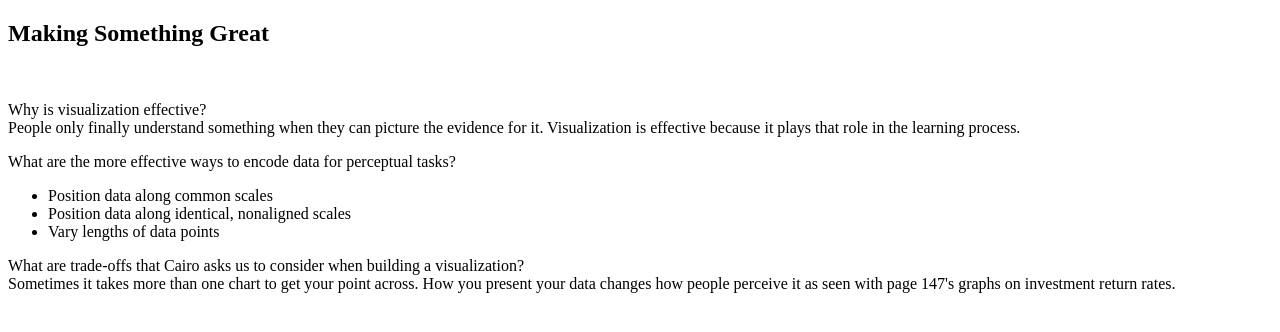
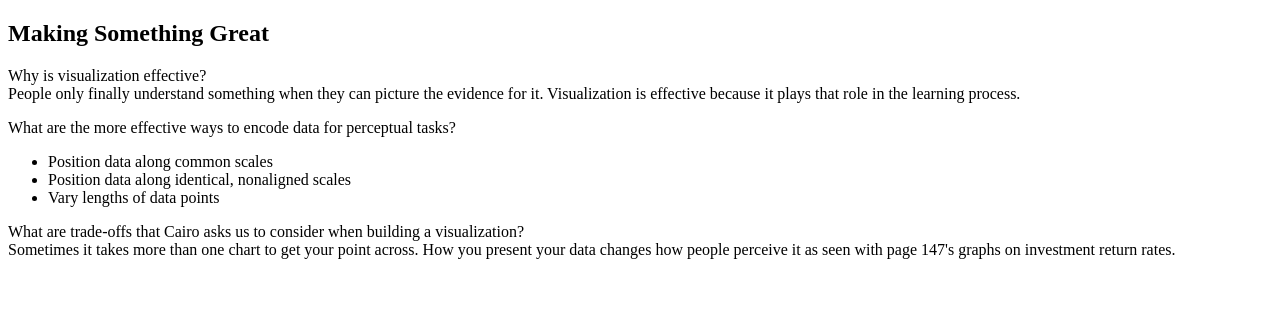
Before and after one commit to jacobballard/greatVisualization, a plain HTML site: page index.html in a window 1280 px wide. Drawn offline with Linux system fonts and the light colour scheme.

Commit message:
Fixed spacing

```diff
--- a/index.html
+++ b/index.html
@@ -5,7 +5,7 @@
     <title>Great Visualization</title>
   </head>
   <body background="aliceblue">
-    <H2>Making Something Great</H2><br />
+    <H2>Making Something Great</H2>
     <p>Why is visualization effective?<br />People only finally understand something when they can picture the evidence for it.  Visualization is effective because it plays that role in the learning process.</p>
     <p>What are the more effective ways to encode data for perceptual tasks?<br />
     <ul>
```
